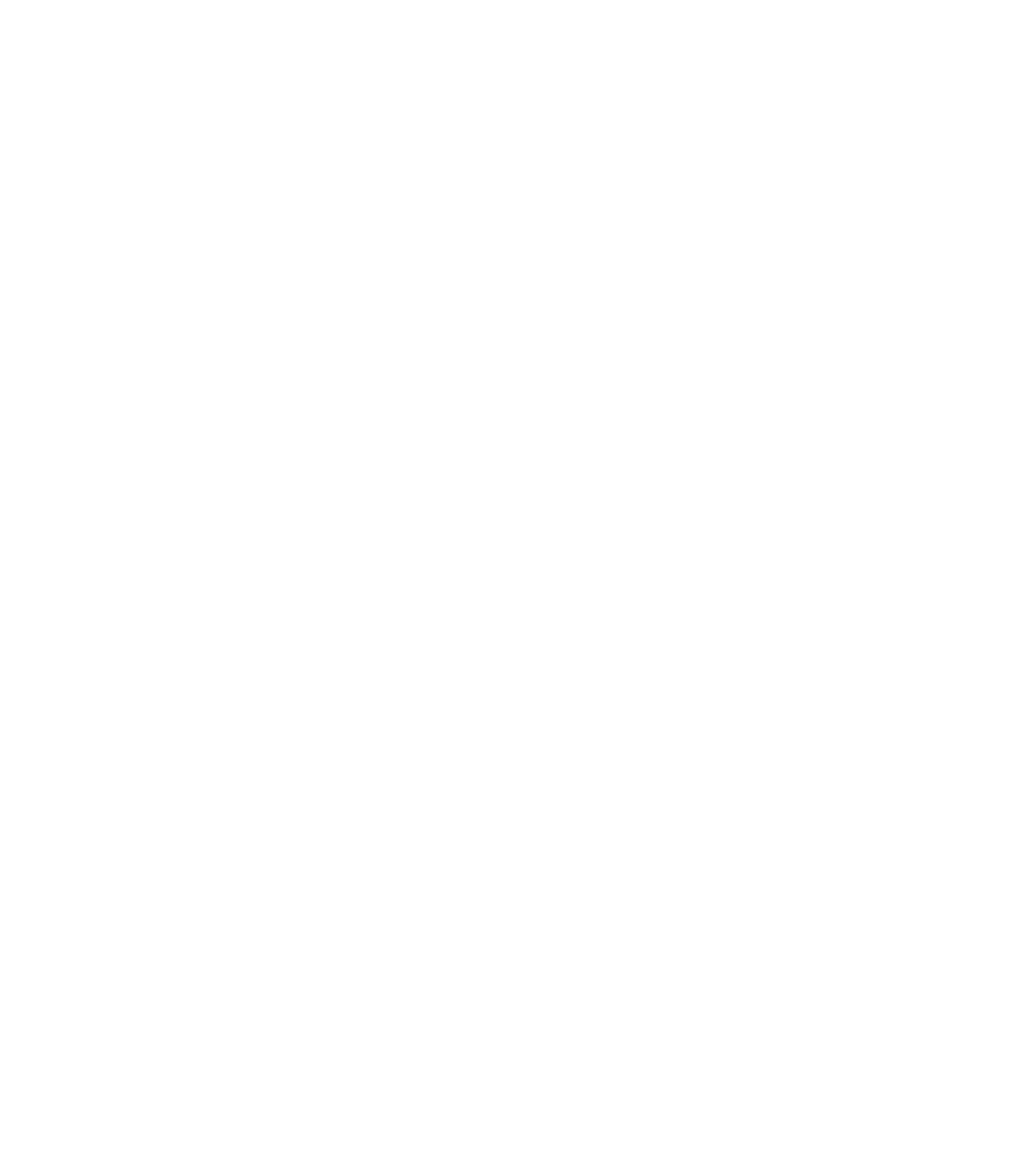
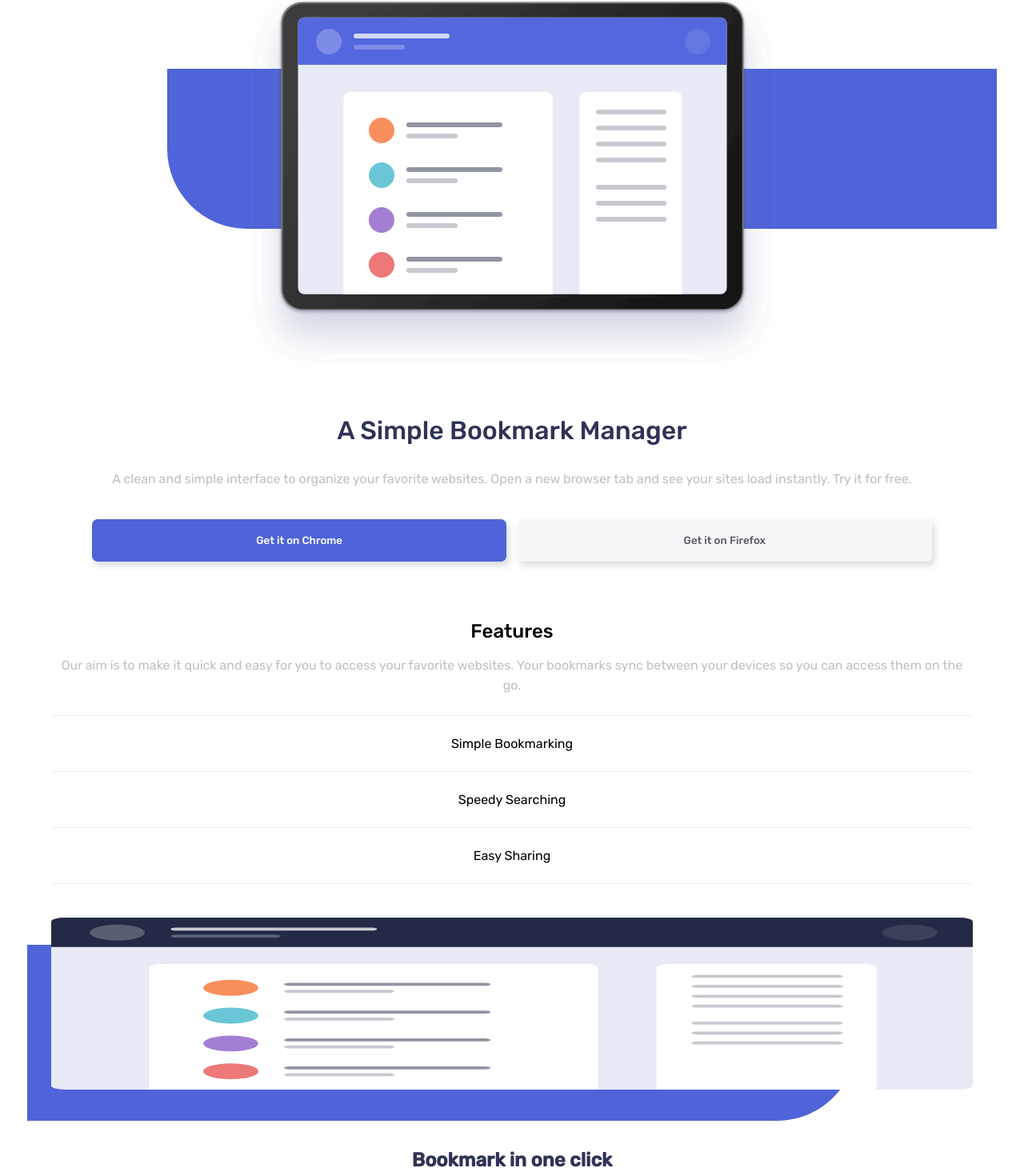
Before and after one commit to OscarAnillo/Bookmark-landing-page-fe, a React (Create React App) app: page / in a window 1280 px wide. Shown: the part 164-1634 px from the top of the page at 80% size. Before the commit the page ends 800 px from the top, so only its background shows below. Built offline with nearby package versions, Linux system fonts and the light colour scheme.

Commit message:
add features data and component

```diff
--- a/src/App.css
+++ b/src/App.css
@@ -10,16 +10,21 @@
 .App {
   text-align: center;
   font-family: "Rubik", sans-serif;
+  overflow: hidden;
 }
 .container {
   /* border: 1px solid red; */
   margin: 0 auto;
   width: 90%;
 }
+img {
+  max-width: 100%;
+}
 
 /* NavComponent */
 .nav {
   padding-top: 44px;
+  margin-bottom: 84px;
 }
 .nav-flex {
   display: flex;
@@ -32,3 +37,111 @@
 .mobile-menu {
   display: block;
 }
+
+/* HeroComponent */
+.hero {
+  position: relative;
+  padding-bottom: .5em;
+}
+.blue-shape {
+  background-color: rgb(79, 100, 217);
+  border-bottom-left-radius: 100px;
+  height: 200px;
+  position: absolute;
+  top: 13%;
+  right: -30px;
+  width: 90%;
+  z-index: -1;
+}
+.hero-title {
+  color: rgb(47, 51, 86);
+  font-weight: 500;
+  line-height: 40px;
+  margin-top: 55px;
+  margin-bottom: 28px;
+}
+.hero-paragraph {
+  color: rgb(191, 192, 197);
+  font-weight: 400;
+  line-height: 25px;
+  margin: 0 auto 38px auto;
+  width: 90%;
+}
+.btn {
+  border: none;
+  border-radius: 7px;
+  padding: 1.4375em 0;
+  width: 45%;
+
+}
+.blue-btn {
+  background-color: rgb(79, 100, 217);
+  box-shadow: 3px 5px 10px rgb(218, 218, 219);
+  color: #fff;
+  font-family: "Rubik";
+  font-weight: 500;
+  margin-right: 1em;
+}
+.white-btn {
+  background-color: rgb(247, 247, 249);
+  box-shadow: 3px 5px 10px rgb(218, 218, 219);
+  color: rgb(89, 91, 103);
+  font-family: "Rubik";
+  font-weight: 500;
+}
+
+/* FeaturesComponent */
+.features {
+  margin-top: 65px;
+}
+.features-title {
+  font-weight: 500;
+  margin-bottom: 16px;
+}
+.features-paragraph {
+  color: rgb(191, 192, 197);
+  font-weight: 400;
+  line-height: 25px;
+  padding-bottom: 25px;
+}
+.map-div-features {
+  border-top: 1px solid #eee;
+  padding: 1.56em 0;
+}
+.map-div-features:nth-child(3) {
+  border-bottom: 1px solid #eee;
+}
+.flex-features {
+  margin-top: 42px;
+  position: relative;
+}
+.image-features {
+  height: 215px;
+  width: 100%;
+}
+.blue-shape-features {
+  background-color: rgb(79, 100, 217);
+  border-bottom-right-radius: 100px;
+  height: 220px;
+  position: absolute;
+  top: 9%;
+  left: -30px;
+  width: 90%;
+  z-index: -1;
+
+}
+.title-features {
+  color: rgb(47, 51, 86);
+  margin-top: 70px;
+  margin-bottom: .5em;
+}
+.paragraph-features {
+  color: rgb(191, 192, 197);
+  font-size: 1rem;
+  line-height: 25px;
+  margin: 0 auto;
+  width: 90%;
+}
+.features-btn {
+  display: none;
+}
--- a/src/App.js
+++ b/src/App.js
@@ -1,4 +1,6 @@
 import { NavComponent } from "./Components/nav-component";
+import { HeroComponent } from "./Components/hero-component";
+import { FeaturesComponents } from "./Components/features-components";
 
 import "./App.css";
 
@@ -7,6 +9,8 @@
     <div className="App">
       <div className="container">
         <NavComponent />
+        <HeroComponent />
+        <FeaturesComponents />
       </div>
     </div>
   );
--- /dev/null
+++ b/src/Components/features-components.js
@@ -0,0 +1,50 @@
+import { useState } from "react";
+import data from "../Data/features-data.json";
+
+export const FeaturesComponents = () => {
+  const [firstTabInfo, setFirstTabInfo] = useState({
+    image: data[0].image,
+    title: data[0].title,
+    paragraph: data[0].text,
+  });
+
+  const { image, title, paragraph } = firstTabInfo;
+  return (
+    <section className="features">
+      <h1 className="features-title">Features</h1>
+      <p className="features-paragraph">
+        Our aim is to make it quick and easy for you to access your favorite
+        websites. Your bookmarks sync between your devices so you can access
+        them on the go.
+      </p>
+      <div>
+        {data.map((item) => (
+          <div key={item.id} className="map-div-features">
+            <ul>
+              <li
+                onClick={() =>
+                  setFirstTabInfo({
+                    image: item.image,
+                    title: item.title,
+                    paragraph: item.text,
+                  })
+                }
+              >
+                {item.name}
+              </li>
+            </ul>
+          </div>
+        ))}
+      </div>
+      <div className="flex-features">
+        <div className="blue-shape-features"></div>
+        <img src={image} alt="" className="image-features" />
+        <div>
+          <h2 className="title-features">{title}</h2>
+          <p className="paragraph-features">{paragraph}</p>
+          <button className="features-btn">More Info</button>
+        </div>
+      </div>
+    </section>
+  );
+};
--- /dev/null
+++ b/src/Components/hero-component.js
@@ -0,0 +1,19 @@
+export const HeroComponent = () => {
+  return (
+    <div className="hero">
+      <div className="blue-shape"></div>
+      <div>
+        <img src="images/illustration-hero.svg" alt="" />
+      </div>
+      <div>
+        <h1 className="hero-title">A Simple Bookmark Manager</h1>
+        <p className="hero-paragraph">
+          A clean and simple interface to organize your favorite websites. Open
+          a new browser tab and see your sites load instantly. Try it for free.
+        </p>
+        <button className="btn blue-btn">Get it on Chrome</button>
+        <button className="btn white-btn">Get it on Firefox</button>
+      </div>
+    </div>
+  );
+};
--- /dev/null
+++ b/src/Data/features-data.json
@@ -0,0 +1,23 @@
+[
+    {
+        "id":1,
+        "name":"Simple Bookmarking",
+        "image":"images/illustration-features-tab-1.svg",
+        "title":"Bookmark in one click",
+        "text":"Organize your bookmarks  however you like. Our simple drag-and-drop interface gives you complete control over how you manage your favorite sites."
+    },
+    {
+        "id":2,
+        "name":"Speedy Searching",
+        "image":"images/illustration-features-tab-2.svg",
+        "title":"Intelligent Search",
+        "text":"Our powerful search feature will help you find saved sites in no time at all. No need to trawl through all of your bookmarks."
+    },
+    {
+        "id":3,
+        "name":"Easy Sharing",
+        "image":"images/illustration-features-tab-3.svg",
+        "title":"Share your bookmarks",
+        "text":"Easily share your bookmarks and collections with others. Create a shareable link that you can send at the click of a button."
+    }
+]
```
